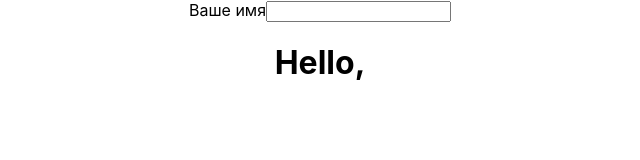
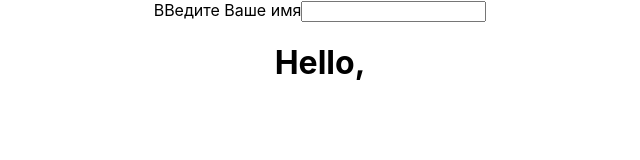
Before and after one commit to SNT23SK/MyListWord, a React (Create React App) app: page / in a window 1280 px wide. Shown: the top 160 px of the page, without its empty margins (320-960 px from the left). Built offline with nearby package versions, Linux system fonts and the light colour scheme.

Commit message:
no added

```diff
--- a/src/App.js
+++ b/src/App.js
@@ -8,7 +8,7 @@ function App() {
 	return (
 		<div className="App">
 			<form>
-				<label>Ваше имя</label>
+				<label> ВВедите Ваше имя</label>
 				<input type="text"></input>
 			</form>
 
```
